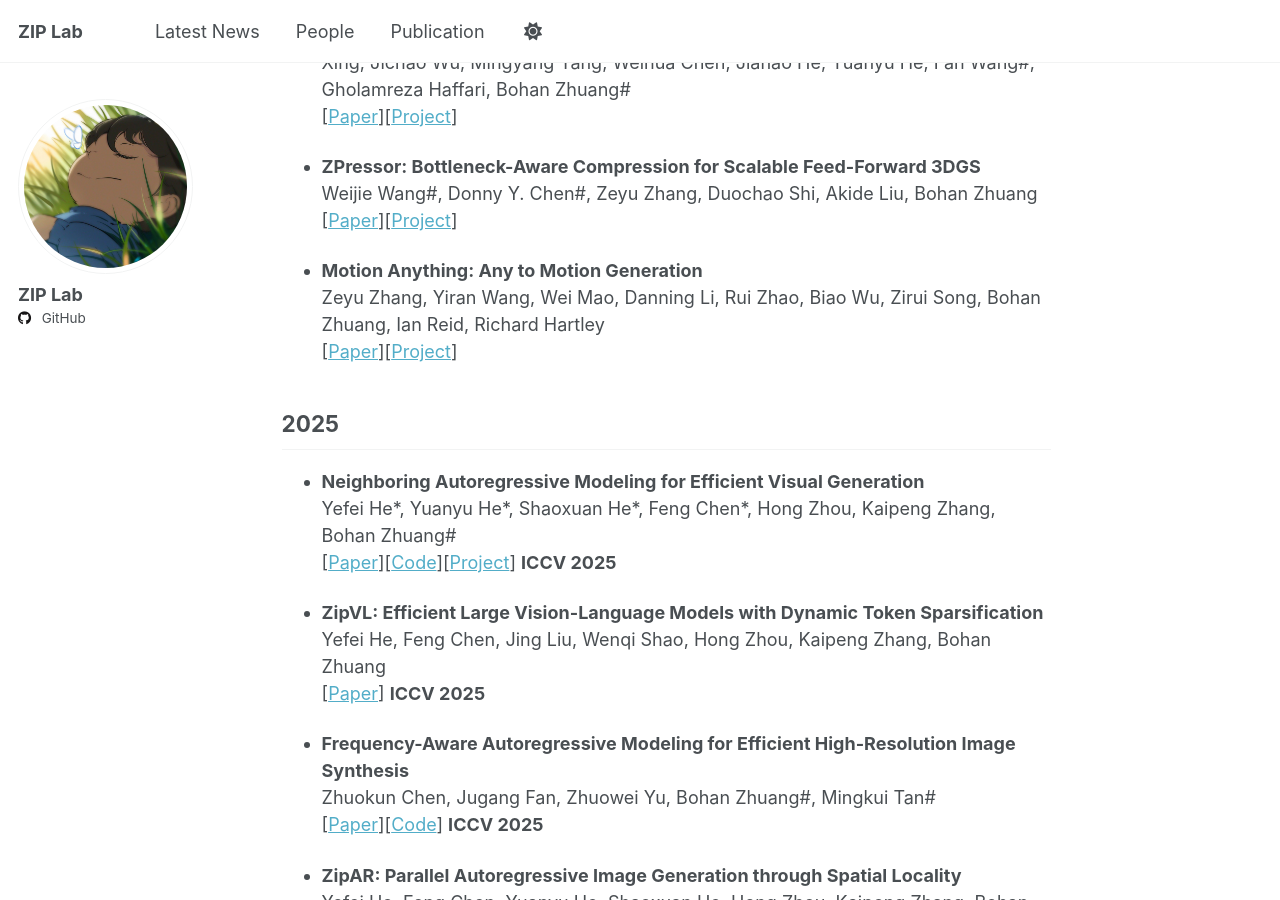
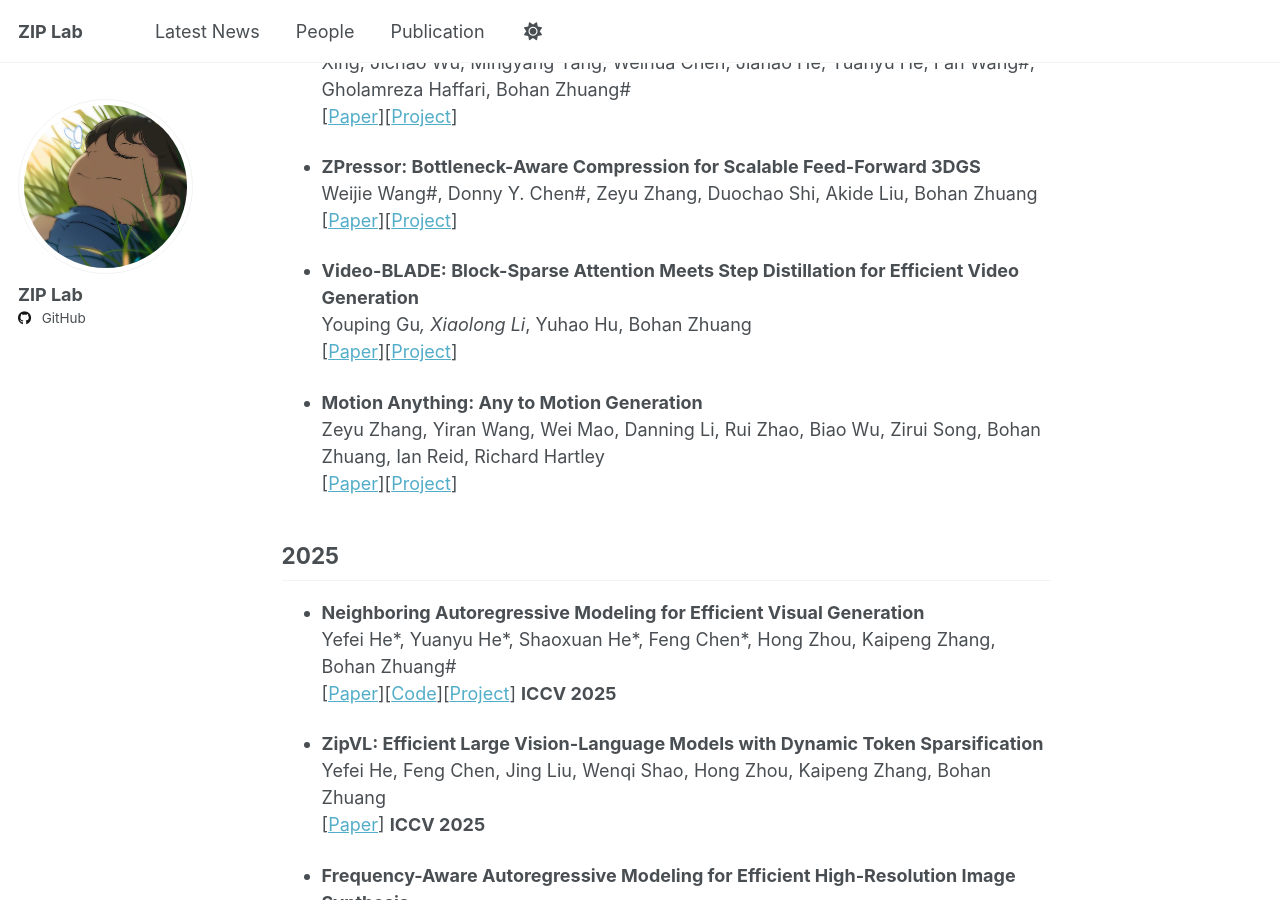
Before and after one commit to ziplab/ziplab.github.io, a Jekyll site: the page built from _pages/publication.md, in a window 1280 px wide and 900 px high, scrolled down 338 px. Built offline with Jekyll 4.4.1, drawn with Linux system fonts in a browser that asks for light colours.

Commit message:
Update publication.md

```diff
--- a/_pages/publication.md
+++ b/_pages/publication.md
@@ -17,6 +17,10 @@ Akide Liu\*, Zeyu Zhang\*, Zhexin Li, Xuehai Bai, Yizeng Han, Jiasheng Tang, Yua
 - **ZPressor: Bottleneck-Aware Compression for Scalable Feed-Forward 3DGS**
 Weijie Wang#, Donny Y. Chen#, Zeyu Zhang, Duochao Shi, Akide Liu, Bohan Zhuang
 \[[Paper](https://arxiv.org/abs/2505.23734)\]\[[Project](https://lhmd.top/zpressor/)\]
+
+- **Video-BLADE: Block-Sparse Attention Meets Step Distillation for Efficient Video Generation**
+Youping Gu*, Xiaolong Li*, Yuhao Hu, Bohan Zhuang
+\[[Paper](https://arxiv.org/abs/2508.10774)\]\[[Project](https://ziplab.co/BLADE-Homepage/)\]
 
 - **Motion Anything: Any to Motion Generation**
 Zeyu Zhang, Yiran Wang, Wei Mao, Danning Li, Rui Zhao, Biao Wu, Zirui Song, Bohan Zhuang, Ian Reid, Richard Hartley
```
